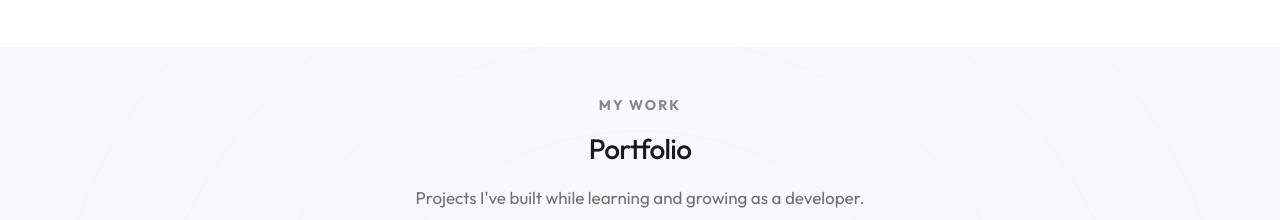
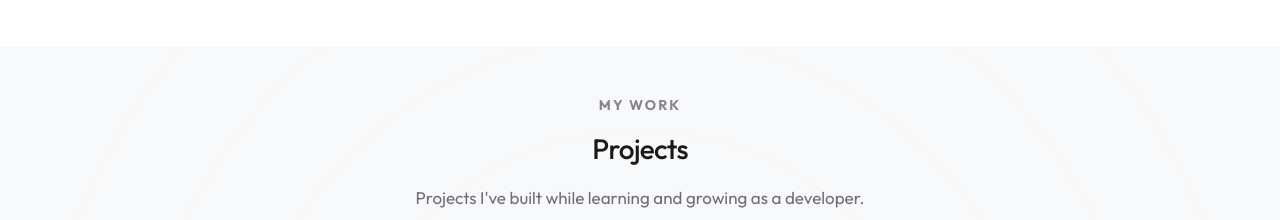
Before and after one commit to mourice-dev/my-portfolio, a React (Vite) app: page / in a window 1280 px wide. Shown: the part 940-1160 px from the top of the page. Built offline with nearby package versions, Linux system fonts and the light colour scheme.

Commit message:
style: rename Portfolio heading to Projects

```diff
--- a/src/components/Portfolio.tsx
+++ b/src/components/Portfolio.tsx
@@ -70,7 +70,7 @@ export default function Portfolio() {
         {/* Header */}
         <div className="text-center mb-10">
           <p className="text-[14px] font-bold tracking-[0.15em] uppercase text-[#86868b] mb-3">My Work</p>
-          <h2 className="text-[24px] lg:text-[28px] font-medium text-[#1a1a1c] tracking-tight mb-3.5">Portfolio</h2>
+          <h2 className="text-[24px] lg:text-[28px] font-medium text-[#1a1a1c] tracking-tight mb-3.5">Projects</h2>
           <p className="text-[17px] text-[#6e6e73] max-w-[480px] mx-auto leading-relaxed">
             Projects I've built while learning and growing as a developer.
           </p>
```
